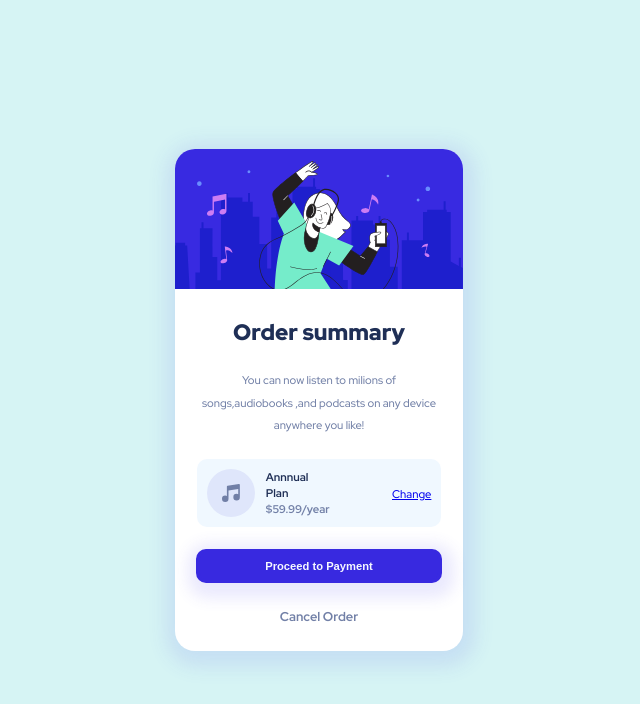
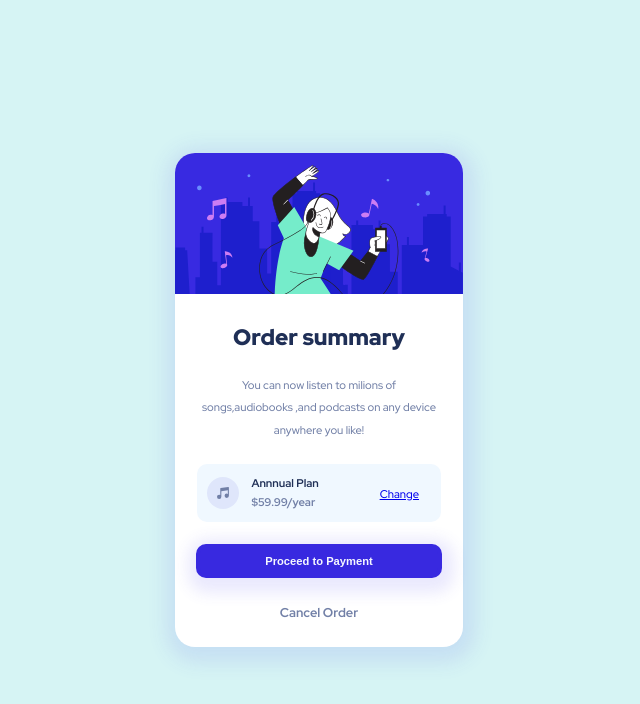
Before and after one commit to sreeramadasuarun/order-summary-component-challenge-main, a plain HTML site: page index.html in a window 1280 px wide. Shown: the whole page, without its empty margins (321-961 px from the left). Drawn offline with Linux system fonts and the light colour scheme.

Commit message:
plan section align with margin not flex right

```diff
--- a/index.html
+++ b/index.html
@@ -30,13 +30,11 @@
 
     <div class="plan-container">
 
-      <div class="flex-right">
-        <img src="./images/icon-music.svg" alt="">
+      <img class="image-plan" src="./images/icon-music.svg" alt="">
 
-        <div class="annual-plan">
-          <p class="plain-tittle">Annnual Plan</p>
-          <p>$59.99/year</p>
-        </div>
+      <div class="annual-plan">
+        <p class="plain-tittle">Annnual Plan</p>
+        <p>$59.99/year</p>
       </div>
 
       <div class="change">
--- a/styles/style.css
+++ b/styles/style.css
@@ -94,17 +94,23 @@
       display: flex;
       flex-direction: row;
       background-color: aliceblue;
-      gap: 5rem;
+      /* gap: 5rem; */
+      gap: 3.8rem;
       border-radius: 10px;
       align-items: center;
       width: 85%;
       padding: 10px
   }
 
+  .image-plan {
+      width: 2rem;
+      margin-right: -3rem;
+  }
+
   .annual-plan {
       font-size: 0.7rem;
       color: hsl(224, 23%, 55%);
-      line-height: 1rem;
+      line-height: 1.2rem;
       font-weight: 700;
   }
 
@@ -117,10 +123,11 @@
       text-decoration: underline;
   }
 
+  /*
   .flex-right {
       display: flex;
       flex-direction: row;
       align-items: center;
       gap: 0.7rem;
       justify-content: flex-start;
-  }
+  } */
```
